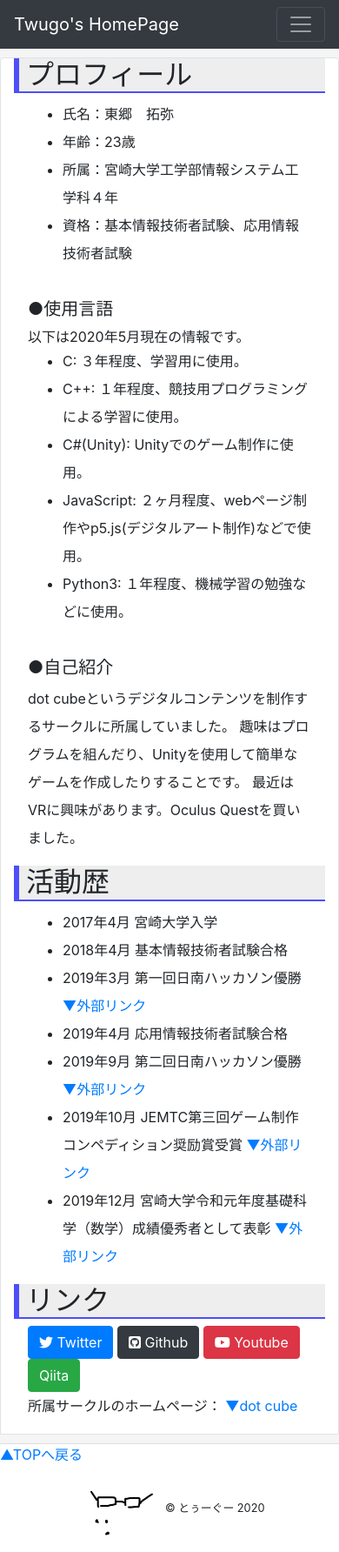
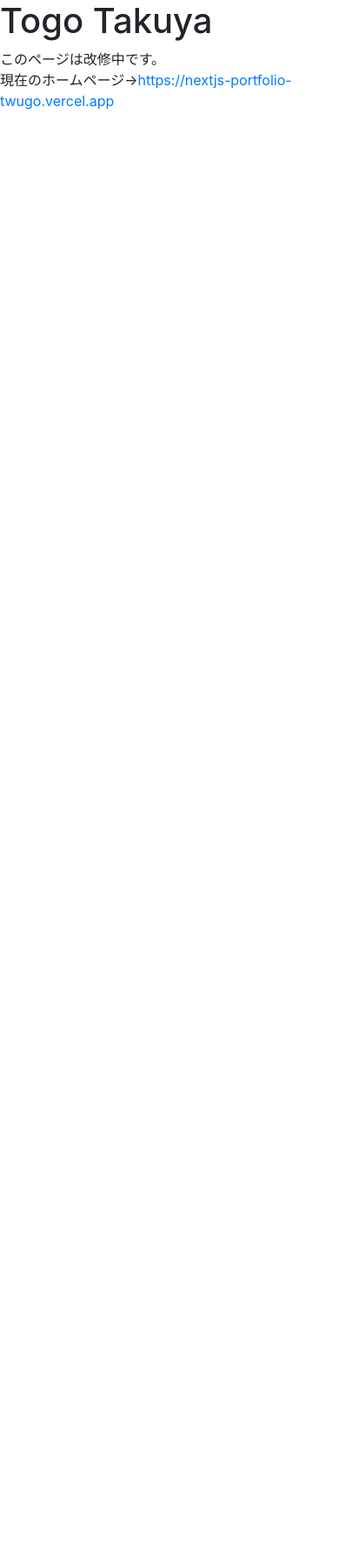
Before and after one commit to twugo/my-homepage, a plain HTML site: page index.html in a window 390 px wide. Shown: the whole page at 87% size. After the commit the page ends 844 px from the top, so only its background shows below. Drawn offline with nearby package versions, Linux system fonts and the light colour scheme.

Commit message:
Update: 無に帰した

```diff
--- a/css/style.css
+++ /dev/null
@@ -1,43 +0,0 @@
-body{
-    font-family: sans-serif;
-}
-
-p, li{
-    line-height: 2;
-}
-
-h2{
-    background-color: #eee;
-    border-style: solid;
-    border-color: rgba(10, 10, 255, .7);
-    border-width: 0 0 2px 6px;
-    padding-left: 8px;
-}
-
-h5{
-    padding-top: 20px;
-}
-
-main{
-    background-color: #f5f5f5;
-}
-
-#mainInner{
-    border-style: solid;
-    border-width: 10px 0;
-    border-color: #f5f5f5;
-}
-
-.container{
-    background-color: white;
-}
-
-#title{
-    font-weight: bold;
-    color: blue;
-    text-shadow: 3px 3px 0 rgba(0, 255, 0, .3);
-}
-
-footer{
-    border-top: 1px solid #ddd;
-}
--- a/index.html
+++ b/index.html
@@ -13,109 +13,13 @@
 </head>
 
 <body>
-  <div id="top"></div>
-  <nav class="navbar navbar-expand-sm navbar-dark bg-dark">
-    <a class="navbar-brand" href="#">Twugo's HomePage</a>
-    <button class="navbar-toggler" type="button" data-toggle="collapse" data-target="#navmenu1" aria-controls="navmenu1"
-      aria-expanded="false" aria-label="Toggle navigation">
-      <span class="navbar-toggler-icon"></span>
-    </button>
-    <div class="collapse navbar-collapse" id="navmenu1">
-      <ul class="nav nav-pills ml-auto">
-        <li class="nav-item"><a class="nav-link" href="#profile">プロフィール</a></li>
-        <li class="nav-item"><a class="nav-link" href="#activity">活動歴</a></li>
-        <li class="nav-item"><a class="nav-link" href="#link">リンク</a></li>
-        <li class="nav-item"><a class="nav-link" href="contents/studyrecord.html">学習記録</a></li>
-        <li class="nav-item"><a class="nav-link" href="gallery.html">作品集</a></li>
-      </ul>
-    </div>
-  </nav>
-
   <main>
-    <div id="mainInner">
-      <div class="container border rounded-top">
-        <article>
-          <section id="propile">
-            <h2>プロフィール</h2>
-            <div class="ml-3 mr-3">
-              <ul>
-                <li>氏名：東郷　拓弥</li>
-                <li id="myAge">年齢：21歳</li>
-                <li>所属：宮崎大学工学部情報システム工学科４年</li>
-                <li>資格：基本情報技術者試験、応用情報技術者試験</li>
-              </ul>
-              <h5>●使用言語</h5>
-              以下は2020年5月現在の情報です。
-              <ul>
-                <li>C: ３年程度、学習用に使用。</li>
-                <li>C++: １年程度、競技用プログラミングによる学習に使用。</li>
-                <li>C#(Unity): Unityでのゲーム制作に使用。</li>
-                <li>JavaScript: ２ヶ月程度、webページ制作やp5.js(デジタルアート制作)などで使用。</li>
-                <li>Python3: １年程度、機械学習の勉強などに使用。</li>
-              </ul>
-              <h5>●自己紹介</h5>
-              <p>
-                dot cubeというデジタルコンテンツを制作するサークルに所属していました。
-                趣味はプログラムを組んだり、Unityを使用して簡単なゲームを作成したりすることです。
-                最近はVRに興味があります。Oculus Questを買いました。
-              </p>
-            </div>
-          </section>
-          <section id="activity">
-            <h2>活動歴</h2>
-            <div class="ml-3 mr-3">
-              <ul>
-                <li>2017年4月 宮崎大学入学</li>
-                <li>2018年4月 基本情報技術者試験合格</li>
-                <li>2019年3月 第一回日南ハッカソン優勝
-                  <a href="https://nichinanhackathon.github.io/pages/report.html">▼外部リンク</a>
-                </li>
-                <li>2019年4月 応用情報技術者試験合格</li>
-                <li>2019年9月 第二回日南ハッカソン優勝
-                  <a href="http://www.miyazaki-u.ac.jp/newsrelease/student-info/-int.html">▼外部リンク</a>
-                </li>
-                <li>2019年10月 JEMTC第三回ゲーム制作コンペディション奨励賞受賞
-                  <a href="https://jemtcgamecontests.net/">▼外部リンク</a>
-                </li>
-                <li>2019年12月 宮崎大学令和元年度基礎科学（数学）成績優秀者として表彰
-                  <a href="https://www.miyazaki-u.ac.jp/tech/news/student-commendation/post-43.html">▼外部リンク</a>
-                </li>
-              </ul>
-            </div>
-          </section>
-          <section id="link">
-            <h2>リンク</h2>
-            <div class="ml-3 mr-3">
-              <a href="https://twitter.com/twu_go" role="button" class="btn btn-primary"><i class='fab fa-twitter'></i>
-                Twitter</a>
-              <a href="https://github.com/twugo" role="button" class="btn btn-dark"><i class='fab fa-github-square'></i>
-                Github</a>
-              <a href="https://www.youtube.com/channel/UCdU50mcjNhdUKWt_HjV_9pg" role="button" class="btn btn-danger"><i
-                  class="fab fa-youtube"></i> Youtube</a>
-              <a href="https://qiita.com/twu_go" role="button" class="btn btn-success">Qiita</a>
-              <p>
-                所属サークルのホームページ：
-                <a href="https://dot-cube.github.io/">▼dot cube</a>
-              </p>
-            </div>
-          </section>
-        </article>
-      </div>
+    <div class="m-sm-5">
+      <h1>Togo Takuya</h1>
+      このページは改修中です。<br />
+      現在のホームページ→<a href="https://nextjs-portfolio-twugo.vercel.app">https://nextjs-portfolio-twugo.vercel.app</a>
     </div>
   </main>
-  <footer>
-    <div class="footerInner">
-      <div class="text-left">
-        <a href="#top">▲TOPへ戻る</a>
-      </div>
-      <div class="text-center">
-        <img src="images/twugo.jpg" width=100px height=100px>
-        <small>
-          &copy; とぅーぐー 2020
-        </small>
-      </div>
-    </div>
-  </footer>
   <script src="https://code.jquery.com/jquery-3.5.1.slim.min.js"
     integrity="sha384-DfXdz2htPH0lsSSs5nCTpuj/zy4C+OGpamoFVy38MVBnE+IbbVYUew+OrCXaRkfj"
     crossorigin="anonymous"></script>
```
Also changed, not shown: contents/studyrecord.html (deleted, +0 -86 lines), gallery.html (deleted, +0 -80 lines).
